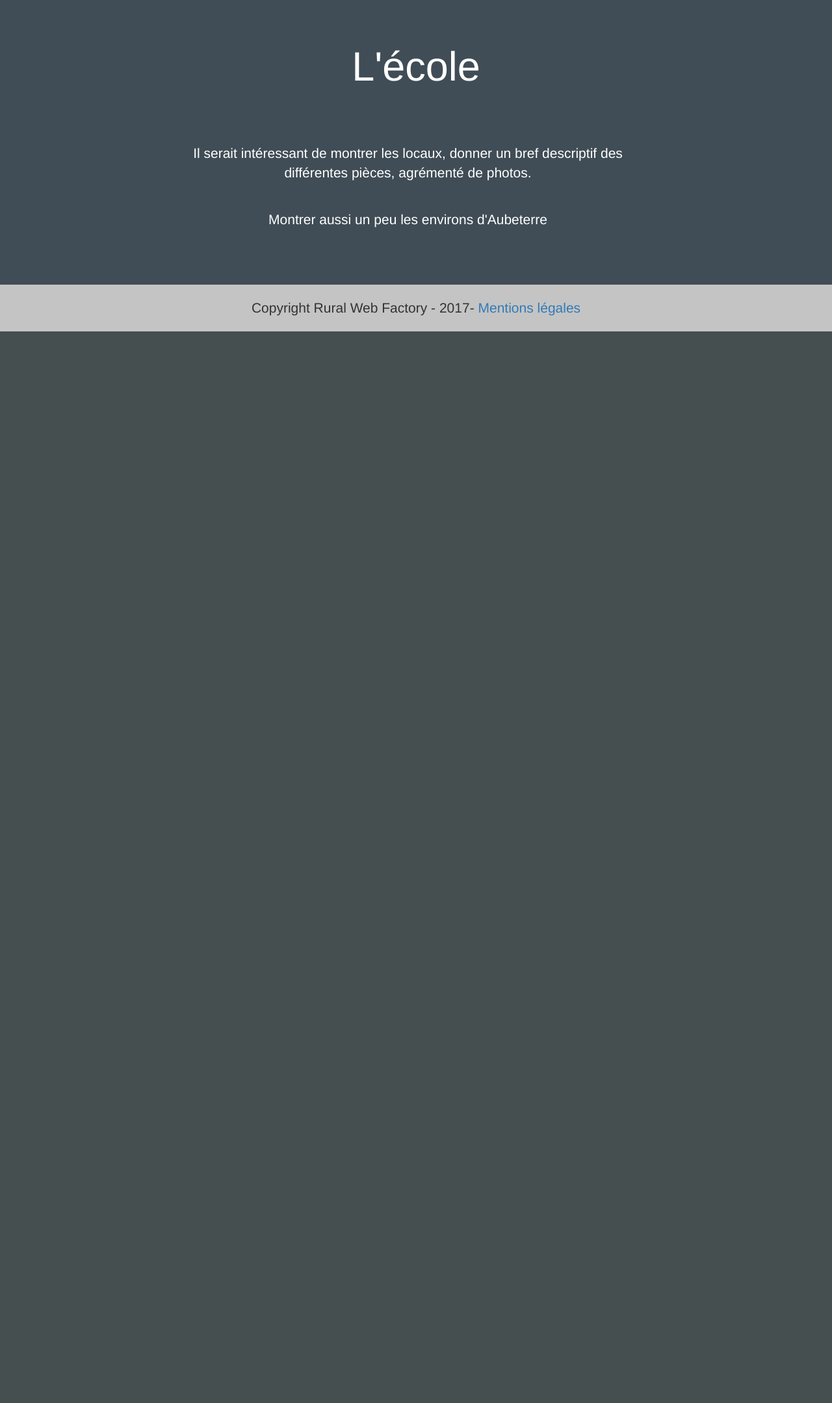
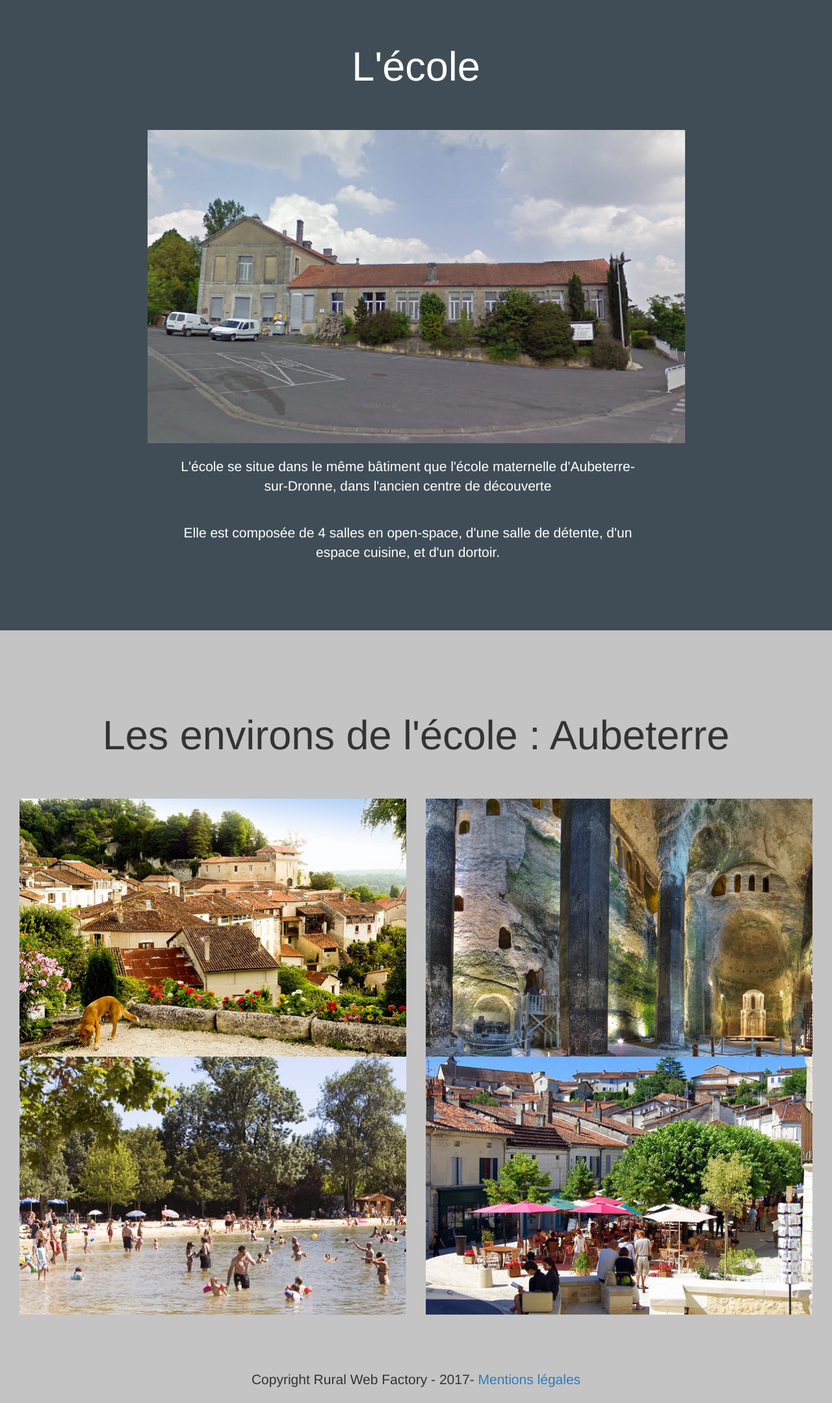
Before and after one commit to Fhire77/RWF, a PHP site: page /ecole.php in a window 1280 px wide. Shown: the part 310-2469 px from the top of the page at 65% size. Before the commit the page ends 820 px from the top, so only its background shows below. Run offline with PHP 8.4, Linux system fonts and the light colour scheme; some libraries are stand-ins or nearby versions.

Commit message:
ajustement contenu
ajout photo etc

```diff
--- a/assets/css/pages_secondaires.css
+++ b/assets/css/pages_secondaires.css
@@ -1,4 +1,7 @@
-/* -----------------------------------------  ID DE BASE DES PAGES PARTENAIRES --------------------------- */
+/* -----------------------------------------  ID DE BASE DES PAGES SECONDAIRES --------------------------- */
+.img-responsive {
+  display: inline-block !important;
+}
 #candidature{
   height: auto;
   width:100%;
@@ -84,6 +87,8 @@
     text-align: center;
 }
 
+.format p{color:black !important;}
+
 .format p > img{
-    width: 30%; height: 20%;
+      width: 50%;
 }
--- a/ecole.php
+++ b/ecole.php
@@ -5,9 +5,31 @@
    <section class="row" id="candidature">
        <div class="col-lg-12" id="para1">
        <h1>L'école</h1>
+       <img src="assets/img/ecole.png" class="img-responsive" />
+       <p>L'école se situe dans le même bâtiment que l'école maternelle d'Aubeterre-sur-Dronne, dans l'ancien centre de découverte</p>
+       <p>Elle est composée de 4 salles en open-space, d'une salle de détente, d'un espace cuisine, et d'un dortoir.</p>
+       <br>
+       </div>
 
-       <p>Il serait intéressant de montrer les locaux, donner un bref descriptif des différentes pièces, agrémenté de photos. </p>
-       <p>Montrer aussi un peu les environs d'Aubeterre</p>
+       <div class="col-lg-12" id="para2">
+       <h1>Les environs de l'école : Aubeterre</h1>
+
+       <div class="col-lg-6">
+       <img src="assets/img/aubeterre1.jpg" class="img-responsive"/>
+       </div>
+
+       <div class="col-lg-6">
+       <img src="assets/img/aubeterre2.jpg" class="img-responsive"/>
+       </div>
+
+       <div class="col-lg-6">
+       <img src="assets/img/aubeterre3.jpg" class="img-responsive"/>
+       </div>
+
+       <div class="col-lg-6">
+       <img src="assets/img/aubeterre4.jpg" class="img-responsive"/>
+       </div>
+
        </div>
    </section>
 
--- a/formation.php
+++ b/formation.php
@@ -10,7 +10,7 @@
             - être passionné d'informatique (aptitudes minimales et forte curiosité).<br/>
             - être TRES TRES motivé.</p><br/>
 
-         <p>Le nombre de candidats retenus ?</p>
+         <p>24 candidats ont été retenus lors de la première session.</p>
        </div>
 
 
@@ -52,6 +52,7 @@
       ================================================== -->
 
        <div class="col-lg-12" id="para5">
+         <h1>Mais encore ? </h1>
          <p>Certains auront la possibilité de mettre à profit des compétences techniques acquises pendant la formation pour exercer d’autres métiers : chargé.e de projets numérique, assitant.e formateur.rice...</p>
          <p>L’objectif pour ces apprenant.e.s est d’acquérir un bagage technique suffisant pour se positionner sur les nombreuses offres d’emplois du numérique à venir et également de promouvoir l’entrepreneuriat au sein de la région. Ils développent des capacités d'autonomie, d'adaptation et d'auto-formation qui leur garantissent une opérationnalité immédiate en milieu professionnel.</p>
        </div>
```
Also changed, not shown: equipe.php (+12 -8 lines), faq.php (+27 -20 lines), assets/img/aubeterre1.jpg (added), assets/img/aubeterre2.jpg (added), assets/img/aubeterre3.jpg (added), assets/img/aubeterre4.jpg (added), assets/img/ecole.PNG (added).
